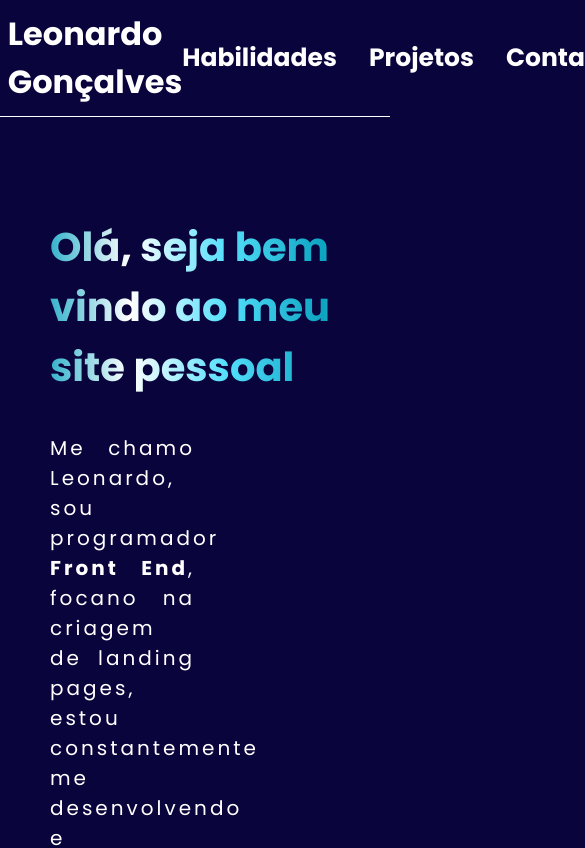
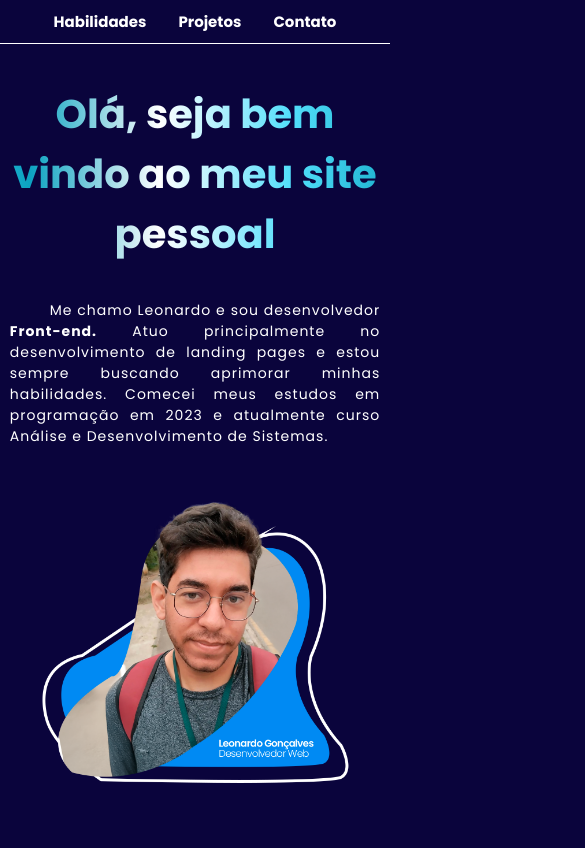
Before and after one commit to LeoGB09/pagina-pessoal, a plain HTML site: page index.html in a window 390 px wide. Shown: the top 848 px of the page, 585 px wide, since content can reach past the window. Drawn offline with Linux system fonts and the light colour scheme; a web font is replaced by a local one.

Commit message:
Atualização de texto e adição de imagem
Criação de responsividade, foi adicionado a imagem de perfil.

```diff
--- a/index.html
+++ b/index.html
@@ -22,8 +22,10 @@
     <section class="apresentacao">
         <div class="apresentacao-conteudo">
             <h2>Olá, seja bem vindo ao meu site pessoal</h2>
-            <p>Me chamo Leonardo, sou programador <strong>Front End</strong>, focano na criagem de landing pages, estou constantemente me desenvolvendo e aprendendo coisas novas, estudo programação desde 2023, atualmente estou cursando Analise e Desenvolvimento de Sistemas.</p>
+            <p>Me chamo Leonardo e sou desenvolvedor <strong>Front-end.</strong> Atuo principalmente no desenvolvimento de landing pages e estou sempre buscando aprimorar minhas habilidades. Comecei meus estudos em programação em 2023 e atualmente curso Análise e Desenvolvimento de Sistemas.</p>
         </div>
+            <img src="./img/Recorte_Leo_v1.png" alt="Foto de Leonardo, cabelo curto, oculos e barba" class="imagem-perfil">
+
     </section>
 </body>
 </html>
--- a/style.css
+++ b/style.css
@@ -58,13 +58,17 @@ nav{
 /* INICIO SEÇÃO CONTEUDO */
 
 .apresentacao{
-    margin: 100px 50px;
+    margin: 0px 50px;
+    height: 100vh;
+    display: flex;
+    align-items: center;
 }
 
 .apresentacao-conteudo{
     display: flex;
     flex-direction: column;
     gap: 36px;
+    animation: transicaoLeftToRight 0.5s ease-in-out, fadeIn 1s ease-in-out;
 }
 
 .apresentacao-conteudo h2{
@@ -77,35 +81,113 @@ nav{
 
 .apresentacao-conteudo p{
     text-align: justify;
+    text-indent: 40px;
     letter-spacing: 3px;
     font-size: 20px;
-    width: 50%;
+    width: 70%;
 }
 
+.imagem-perfil{
+    width: 40%;
+    animation: transicaoRightToLeft 0.5s ease-in-out, fadeIn 1s ease-in-out;
+}
 
+/* VERSÃO PARA TABLET */
+@media (max-width: 1024px){
+    .apresentacao{
+        flex-direction: column;
+        gap: 40px;
+    }
+
+    .apresentacao-conteudo{
+        align-items: center;
+    }
+
+    .apresentacao-conteudo h2{
+        font-size: 40px;
+        margin-top: 40px;
+    }
+
+    .apresentacao-conteudo p{
+        font-size: 20px;
+        width: 90%;
+    }
+
+    .imagem-perfil{
+        animation: transicaoLeftToRight 0.5s ease-in-out, fadeIn 1s ease-in-out;
+        width: 70%;
+    }
+
+}
+/* VERSÕES MENORES DE TABLET */
+@media (max-width: 850px){
+    .cabecalho{
+        justify-content: center;
+    }
+    .cabecalho h1{
+        display: none;
+    }
+
+    .imagem-perfil{
+        width: 60%;
+    }
+
+}
+/* VERSÃO DE CELULAR */
+@media (max-width: 450px){
+    .cabecalho a{
+        font-size: 15px;
+    }
+
+    .apresentacao{
+        margin: 0px 0px;
+    }
+
+    .apresentacao-conteudo h2{
+        text-align: center;
+    }
+
+    .apresentacao-conteudo p{
+        font-size: 14px;
+        width: 95%;
+        letter-spacing: 1px;
+    }
+
+    .imagem-perfil{
+        width: 80%;
+    }
+}
 
 /* FIM SEÇÃO CONTEUDO */
 
 /* ANIMAÇÕES */
 @keyframes fadeIn{
-    0%{
+    /* Quando se trata de apenas 2 pontos, precisa ser usado o "from" e "to" ao inves de % */
+    from{
         opacity: 0;
     }
-    100%{
+    to{
         opacity: 1;
     }
 }
 
 @keyframes transicaoRightToLeft{
-    0%{
+    /* Quando uma animação for feita, ela precisa ter inicio e fim, não se deve usar apenas um valor */
+    from{
         transform: translate(20px);
+    }
+    to{
+        transform: translate(0px);
     }
 
 }
 
 @keyframes transicaoLeftToRight{
-    0%{
+    from{
         transform: translate(-20px);
+    }
+    to{
+        transform: translate(0px);
     }
 }
 
```
Also changed, not shown: img/Recorte_Leo_v1.png (added), img/imagem-site-pessoal.png (added), img/site-pessoal-perfil-teste2.png (added), img/site-pessoal-perfil-teste3.png (added), img/site-pessoal-perfil-teste4.png (added).
